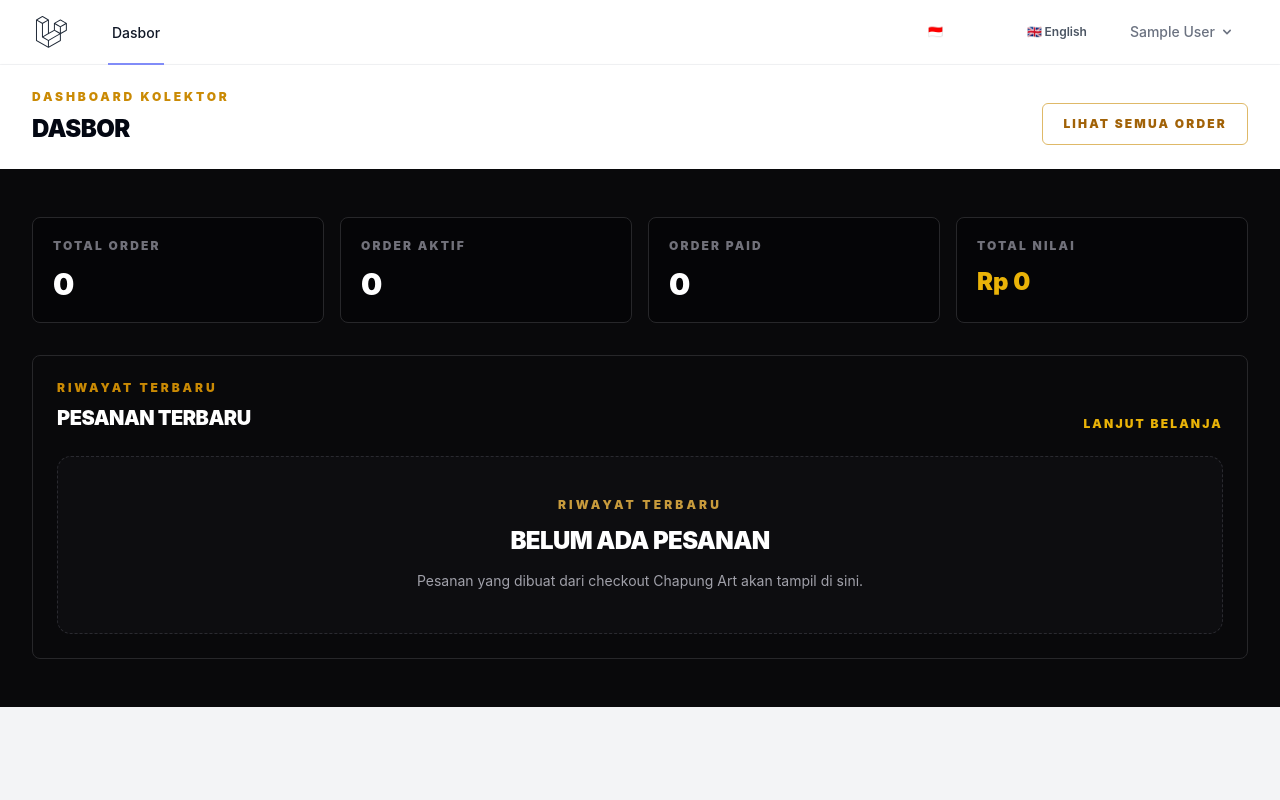
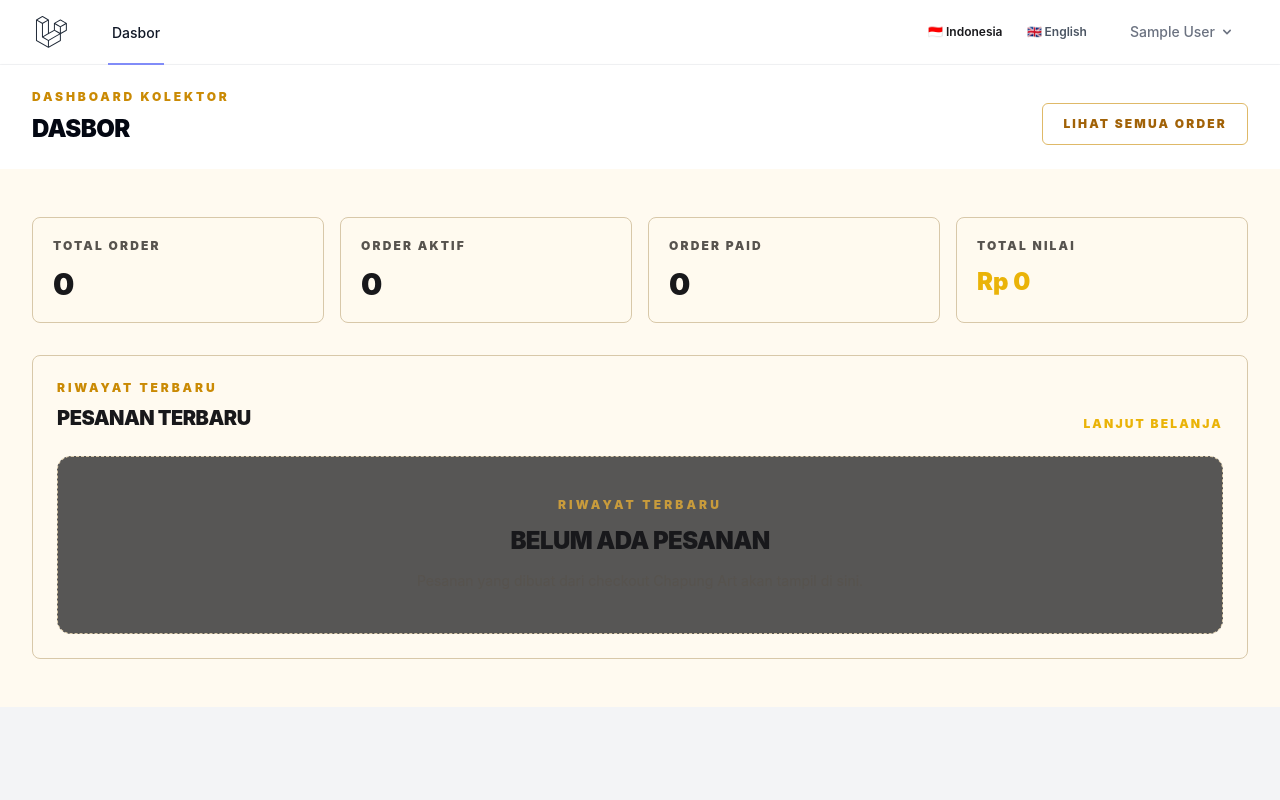
Before and after one commit to ronaldretraubun2022-create/chapung-art, a Laravel app: page /dashboard in a window 1280 px wide. Run offline with Laravel 12, Linux system fonts and the light colour scheme; the visitor is signed in with stand-in values (Sample User, id 1); data that the repository does not hold is empty; style sheets or scripts are compiled from the project's sources; parts of the project's set-up code (start-up, migrations or seed data) failed here and were passed over; some libraries are stand-ins or nearby versions.

Commit message:
feat: complete Chapung Art redesign phase 12

```diff
--- a/resources/css/app.css
+++ b/resources/css/app.css
@@ -20,6 +20,23 @@
     }
 
     html {
+        color-scheme: dark;
+        scroll-padding-top: 6rem;
+    }
+
+    html[data-theme='light'] {
+        color-scheme: light;
+        --chapung-black: #f7f3ea;
+        --chapung-ink: #fffaf0;
+        --chapung-charcoal: #f4efe4;
+        --chapung-graphite: #e8dcc7;
+        --chapung-line: #d8c8a9;
+        --chapung-muted: #57534e;
+        --chapung-paper: #18181b;
+        --chapung-shadow: 0 18px 60px -32px rgba(91, 74, 42, 0.35);
+    }
+
+    html {
         text-rendering: optimizeLegibility;
     }
 
@@ -29,6 +46,13 @@
             var(--chapung-black);
     }
 
+    html[data-theme='light'] body {
+        background:
+            radial-gradient(circle at top right, rgba(200, 155, 60, 0.18), transparent 28rem),
+            var(--chapung-black);
+        color: #18181b;
+    }
+
     :focus-visible {
         outline: 2px solid var(--chapung-gold);
         outline-offset: 3px;
@@ -36,6 +60,29 @@
 
     [x-cloak] {
         display: none !important;
+    }
+
+    @media (prefers-reduced-motion: reduce) {
+        *,
+        *::before,
+        *::after {
+            animation-duration: 0.01ms !important;
+            animation-iteration-count: 1 !important;
+            scroll-behavior: auto !important;
+            transition-duration: 0.01ms !important;
+        }
+    }
+}
+
+@keyframes ca-fade-up {
+    from {
+        opacity: 0;
+        transform: translateY(0.75rem);
+    }
+
+    to {
+        opacity: 1;
+        transform: translateY(0);
     }
 }
 
@@ -116,6 +163,10 @@
         @apply rounded-chapung border px-4 py-3 text-sm font-bold shadow-chapung-soft;
     }
 
+    .ca-page-shell {
+        animation: ca-fade-up 0.45s ease-out both;
+    }
+
     .ca-masonry {
         column-count: 1;
         column-gap: 0.75rem;
@@ -140,3 +191,57 @@
         }
     }
 }
+
+@layer utilities {
+    html[data-theme='light'] .bg-chapung-black,
+    html[data-theme='light'] .bg-black,
+    html[data-theme='light'] .bg-zinc-950 {
+        background-color: #fffaf0;
+    }
+
+    html[data-theme='light'] .bg-chapung-ink,
+    html[data-theme='light'] .bg-chapung-charcoal,
+    html[data-theme='light'] .bg-zinc-900,
+    html[data-theme='light'] .bg-black\/25,
+    html[data-theme='light'] .bg-black\/30,
+    html[data-theme='light'] .bg-black\/35,
+    html[data-theme='light'] .bg-black\/40,
+    html[data-theme='light'] .bg-black\/55,
+    html[data-theme='light'] .bg-black\/80,
+    html[data-theme='light'] .bg-black\/92,
+    html[data-theme='light'] .bg-black\/95 {
+        background-color: rgba(255, 250, 240, 0.94);
+    }
+
+    html[data-theme='light'] .text-white,
+    html[data-theme='light'] .text-zinc-100,
+    html[data-theme='light'] .text-zinc-200,
+    html[data-theme='light'] .text-zinc-300 {
+        color: #18181b;
+    }
+
+    html[data-theme='light'] .text-zinc-400,
+    html[data-theme='light'] .text-zinc-500,
+    html[data-theme='light'] .placeholder\:text-zinc-500::placeholder,
+    html[data-theme='light'] .placeholder\:text-zinc-600::placeholder {
+        color: #57534e;
+    }
+
+    html[data-theme='light'] .border-chapung-line,
+    html[data-theme='light'] .border-zinc-700,
+    html[data-theme='light'] .border-zinc-800,
+    html[data-theme='light'] .divide-zinc-800 > :not([hidden]) ~ :not([hidden]) {
+        border-color: #d8c8a9;
+    }
+
+    html[data-theme='light'] .shadow-black\/20,
+    html[data-theme='light'] .shadow-black\/30,
+    html[data-theme='light'] .shadow-black\/40 {
+        --tw-shadow-color: rgba(91, 74, 42, 0.16);
+        --tw-shadow: var(--tw-shadow-colored);
+    }
+
+    html[data-theme='light'] .ca-skeleton {
+        background-color: rgba(216, 200, 169, 0.42);
+    }
+}
--- a/resources/js/app.js
+++ b/resources/js/app.js
@@ -301,8 +301,74 @@
     });
 };
 
+const themeStorage = {
+    key: 'chapung-theme',
+    get() {
+        try {
+            return window.localStorage.getItem(this.key);
+        } catch (error) {
+            return null;
+        }
+    },
+    set(value) {
+        try {
+            window.localStorage.setItem(this.key, value);
+        } catch (error) {
+            // Theme still works for the current page when storage is unavailable.
+        }
+    },
+};
+
+const preferredTheme = () => {
+    const stored = themeStorage.get();
+
+    if (['dark', 'light'].includes(stored)) {
+        return stored;
+    }
+
+    return window.matchMedia?.('(prefers-color-scheme: light)').matches ? 'light' : 'dark';
+};
+
+const applyTheme = (theme) => {
+    const nextTheme = theme === 'light' ? 'light' : 'dark';
+
+    document.documentElement.dataset.theme = nextTheme;
+
+    document.querySelectorAll('[data-theme-toggle]').forEach((button) => {
+        const lightIcon = button.querySelector('[data-theme-icon-light]');
+        const darkIcon = button.querySelector('[data-theme-icon-dark]');
+        const label = button.querySelector('[data-theme-label]');
+        const nextLabel = nextTheme === 'dark'
+            ? (button.dataset.labelLight || 'Switch to light mode')
+            : (button.dataset.labelDark || 'Switch to dark mode');
+
+        button.setAttribute('aria-label', nextLabel);
+        button.setAttribute('aria-pressed', nextTheme === 'light' ? 'true' : 'false');
+        lightIcon?.classList.toggle('hidden', nextTheme === 'light');
+        darkIcon?.classList.toggle('hidden', nextTheme !== 'light');
+
+        if (label) {
+            label.textContent = nextLabel;
+        }
+    });
+};
+
+const initThemeToggle = () => {
+    applyTheme(preferredTheme());
+
+    document.querySelectorAll('[data-theme-toggle]').forEach((button) => {
+        button.addEventListener('click', () => {
+            const nextTheme = document.documentElement.dataset.theme === 'light' ? 'dark' : 'light';
+
+            themeStorage.set(nextTheme);
+            applyTheme(nextTheme);
+        });
+    });
+};
+
 document.addEventListener('DOMContentLoaded', initGlobalSearch);
 document.addEventListener('DOMContentLoaded', initFavorites);
 document.addEventListener('DOMContentLoaded', initCommerceForms);
+document.addEventListener('DOMContentLoaded', initThemeToggle);
 
 Alpine.start();
--- a/resources/lang/en/chapung.php
+++ b/resources/lang/en/chapung.php
@@ -5,6 +5,10 @@
         'label' => 'Language',
         'indonesia' => 'Indonesia',
         'english' => 'English',
+    ],
+    'theme' => [
+        'switch_to_light' => 'Switch to light mode',
+        'switch_to_dark' => 'Switch to dark mode',
     ],
     'nav' => [
         'home' => 'Home',
--- a/resources/lang/id/chapung.php
+++ b/resources/lang/id/chapung.php
@@ -5,6 +5,10 @@
         'label' => 'Bahasa',
         'indonesia' => 'Indonesia',
         'english' => 'English',
+    ],
+    'theme' => [
+        'switch_to_light' => 'Ganti ke mode terang',
+        'switch_to_dark' => 'Ganti ke mode gelap',
     ],
     'nav' => [
         'home' => 'Beranda',
```
Also changed, not shown: docs/PHASE_12_RESPONSIVE_DARK_MODE.md (added, +59 -0 lines), resources/views/layouts/public.blade.php (+19 -2 lines), resources/views/partials/public/navigation.blade.php (+9 -0 lines), tests/Feature/ResponsiveThemeTest.php (added, +35 -0 lines).
